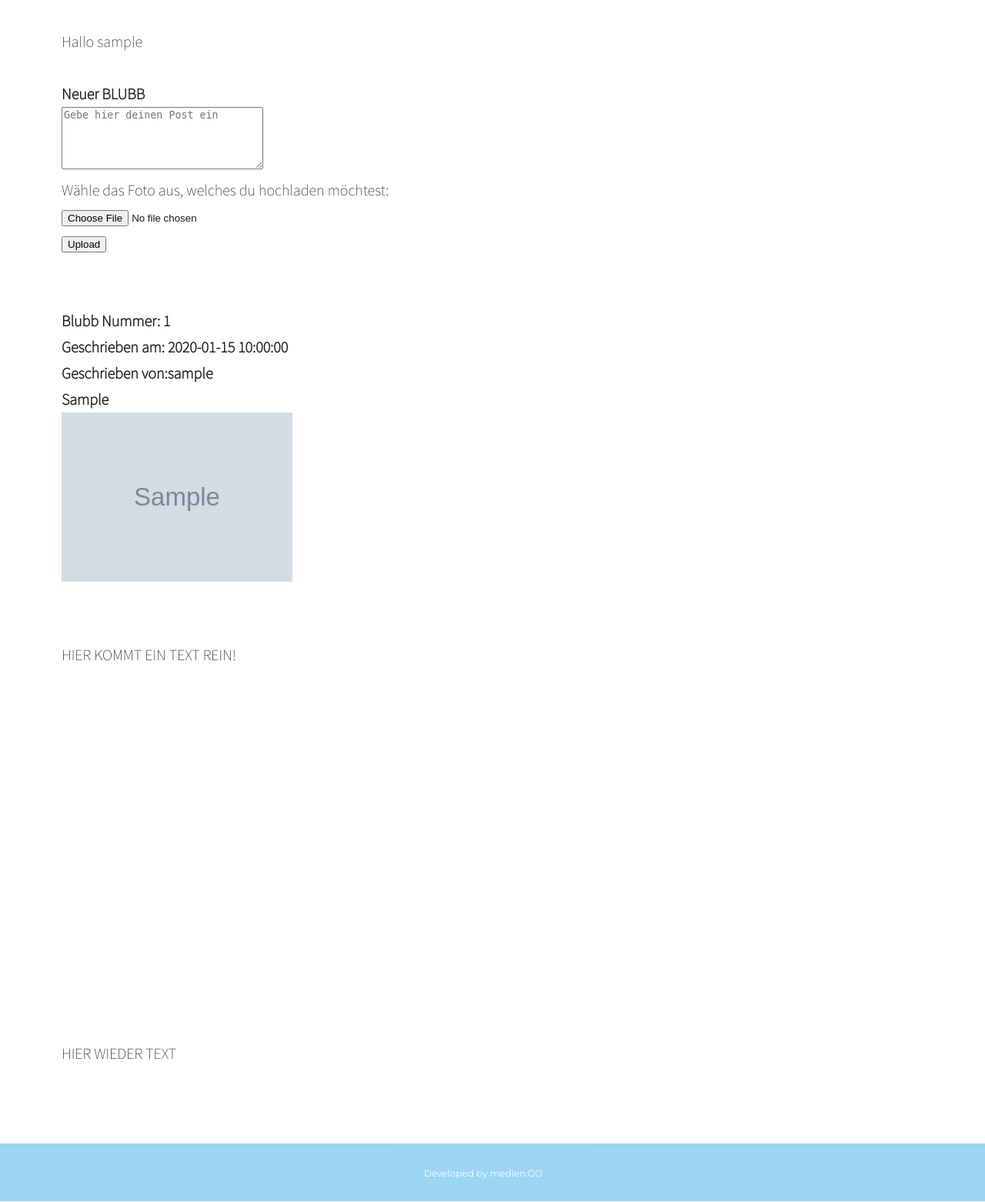
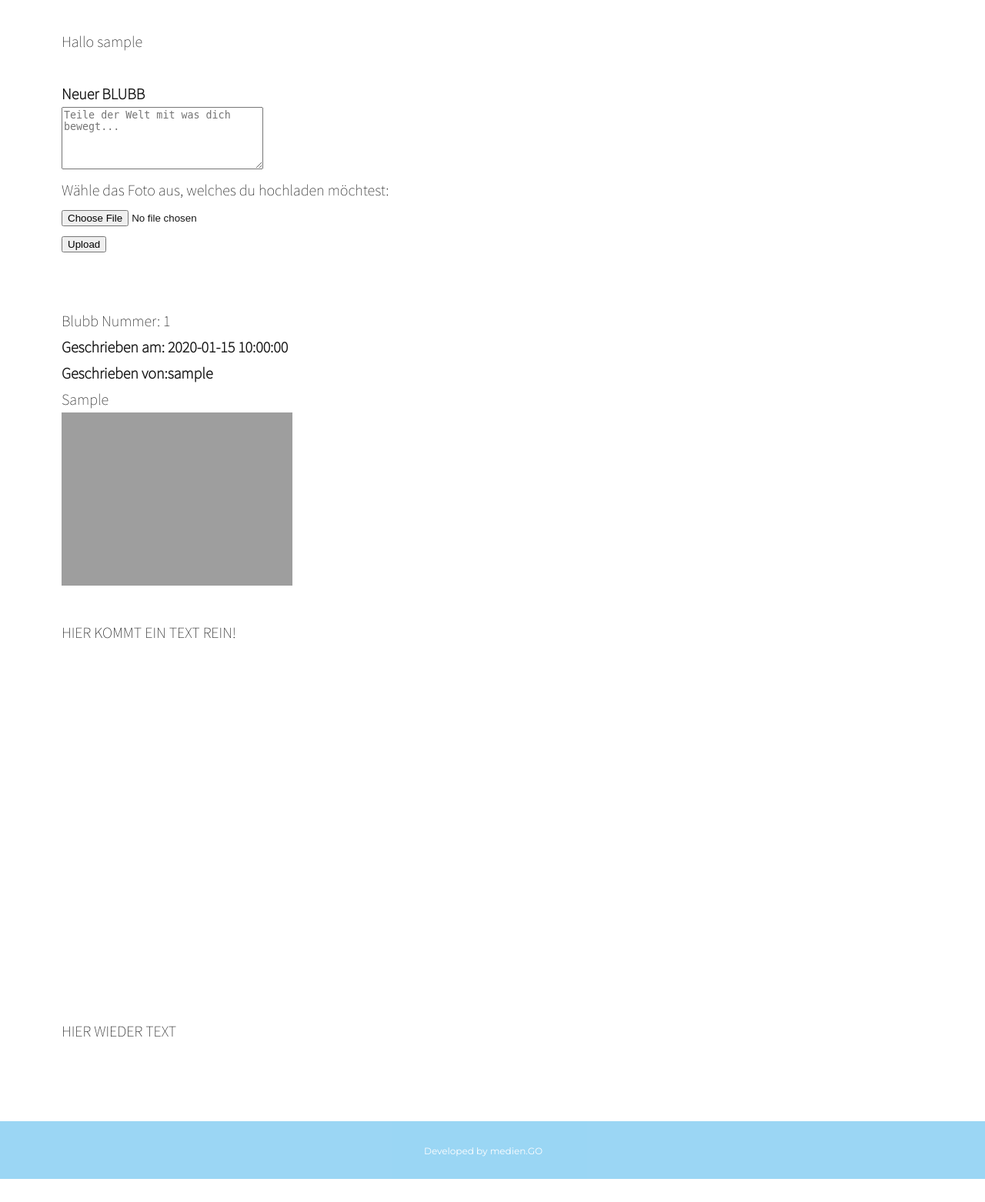
Before and after one commit to Alissax/Blubber-Mediaprojekt, a PHP site: page /index.php in a window 1280 px wide. Shown: the part 101-1663 px from the top of the page at 77% size. After the commit the page ends 1633 px from the top, so only its background shows below. Run offline with PHP 8.4, Linux system fonts and the light colour scheme; the visitor is signed in with stand-in values (Sample User, id 1); tables that the repository leaves empty or names only in its code hold one stand-in row (values such as "Sample post"); grey boxes marked "Sample" are stand-in pictures; data that the repository does not hold is empty; a stand-in replaces the project's code that opens the database connection; some web fonts are replaced; grey boxes are pictures that could not be loaded.

Commit message:
kleine Änderungen

```diff
--- a/BLUBBA_Timeline/index.php
+++ b/BLUBBA_Timeline/index.php
@@ -39,7 +39,7 @@ include_once("connect.php");
             </div></div>
     </div>
     <div class="container16"><div class="column16">
-           <img class="logo" src="media/img/logo2.png" />
+            <a href="../BLUBBA_Timeline/index.php"><img class="logo" src="media/img/logo2.png"/></a>
             <ul>
                 <li class="active"><a href="">Startseite</a></li>
                 <li> <a href="">Dein Profil</a></li>
@@ -92,7 +92,7 @@ include_once("connect.php");
                         }
                         ?>
 
-                        <textarea name="post" rows="5" cols= "30" maxlength="150" placeholder="Gebe hier deinen Post ein"></textarea>
+                        <textarea name="post" rows="5" cols= "30" maxlength="150" placeholder="Teile der Welt mit was dich bewegt..."></textarea>
 
                         <br/>
                         Wähle das Foto aus, welches du hochladen möchtest: <br/>
@@ -110,11 +110,11 @@ include_once("connect.php");
                 $query->execute();
 
                 while ($zeile = $query->fetchObject()) {
-                    echo "<h2>Blubb Nummer: $zeile->post_id<br></h2>";
-                    echo "<h3>Geschrieben am: $zeile->date</h3>";
+                    echo "Blubb Nummer: $zeile->post_id<br>";
+                    echo "<h2>Geschrieben am: $zeile->date</h2>";
                     echo "<h3>Geschrieben von:$zeile->username</h3>";
-                    echo "<h4>$zeile->post</h4>";
-                    echo "<img src='$zeile->post_picture' alt=\"Das Bild kann nicht angezeigt werden\" style=\"width:300px;height:220px;\"><br><br><br>";
+                    echo "$zeile->post<br>";
+                    echo "<img src='../Blubb/uploads/$zeile->url' alt=\"Das Bild kann nicht angezeigt werden\" style=\"width:300px;height:100%;\"><br><br>";
                 }
                 ?>
 
--- a/change_pw/media/css/style.css
+++ b/change_pw/media/css/style.css
@@ -288,7 +288,7 @@ ul.mobile li a:hover {
 	color: #161616;
 }
 
-#about p {
+#about  {
 	line-height: 1.7em;
 	font-family: 'Source Sans Pro', sans-serif;
 	font-size: 20px;
```
Also changed, not shown: change_pw/change_pw.php (+6 -10 lines).
